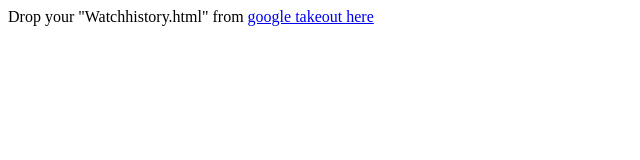
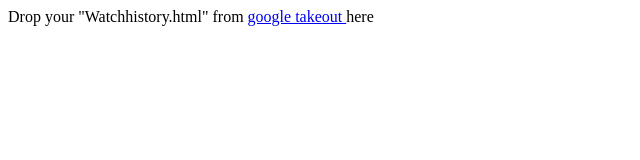
Before and after one commit to phiresky/youtube-watch-history-parse, a plain HTML site: page index.html in a window 1280 px wide. Shown: the full height of the page, 0-640 px from the left. Drawn offline with Linux system fonts and the light colour scheme.

Commit message:
update binaries

```diff
--- a/index.html
+++ b/index.html
@@ -1 +1 @@
-<body> <div id="target">Drop your "Watchhistory.html" from <a href="https://takeout.google.com/settings/takeout/custom/youtube"> google takeout here </a> </div> <script src="parse.ea154463.js"></script> </body>
+<body> <div id="target">Drop your "Watchhistory.html" from <a href="https://takeout.google.com/settings/takeout/custom/youtube"> google takeout </a> here </div> <script src="parse.ea154463.js"></script> </body>
```
